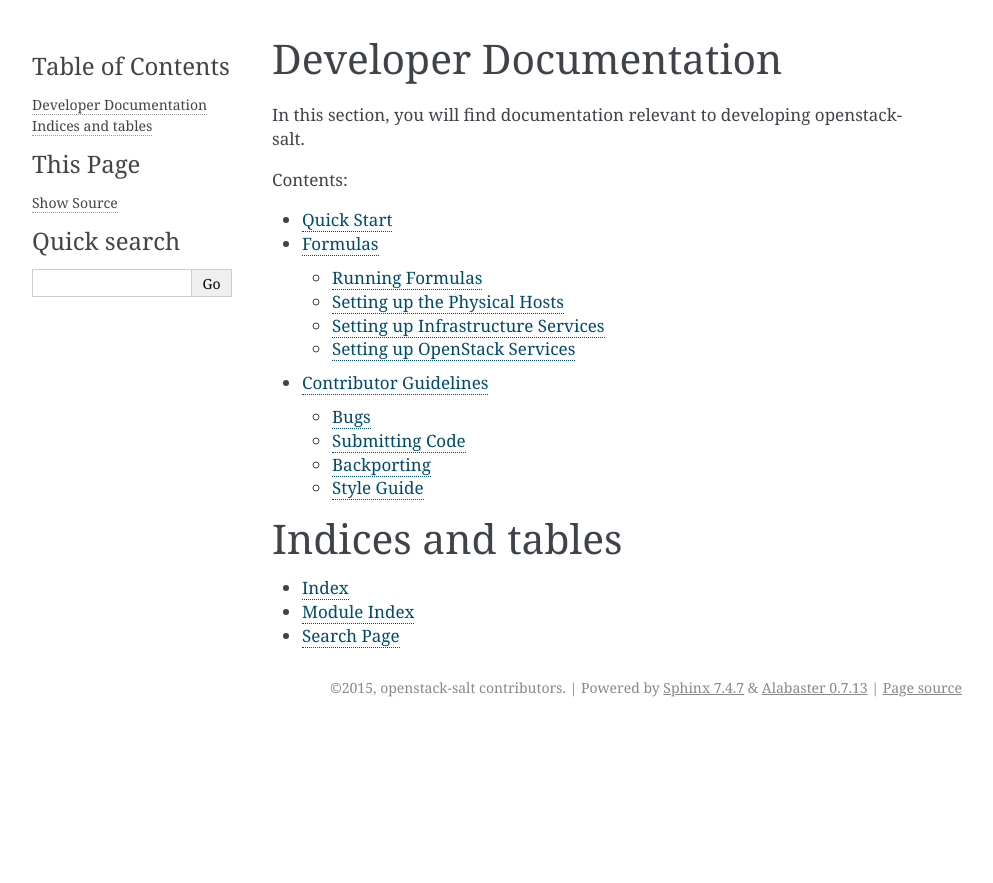
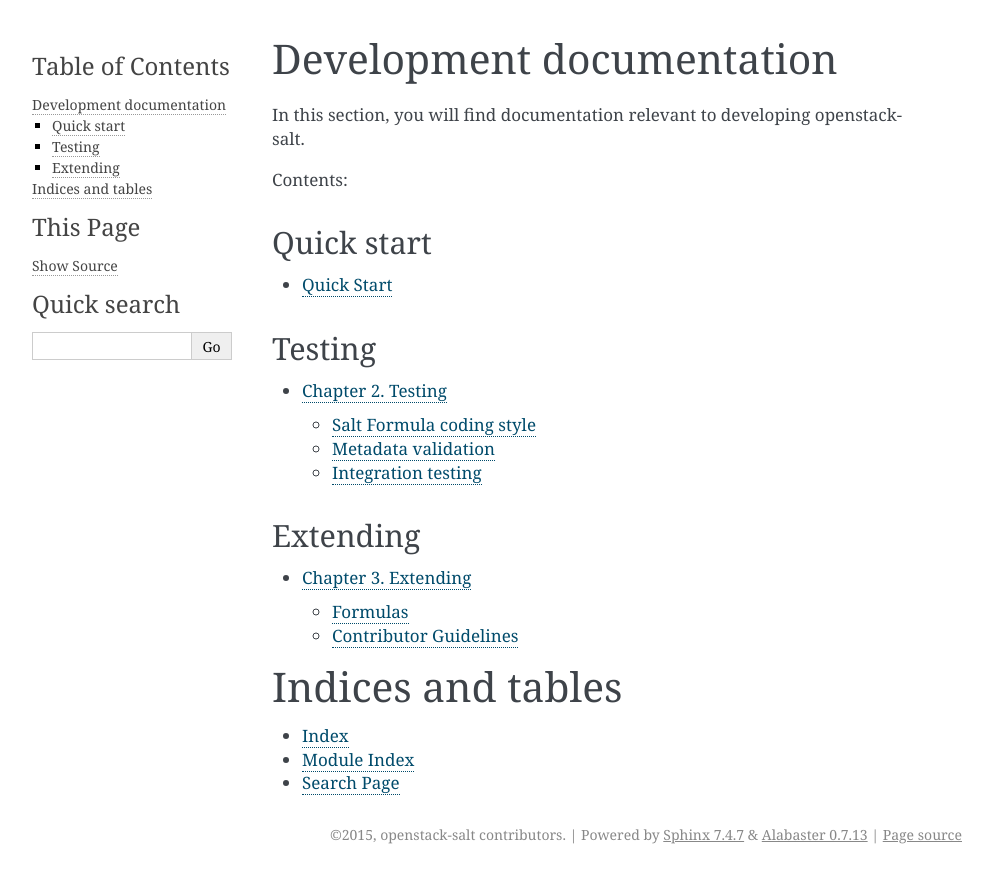
Before and after one commit to openstack-archive/openstack-salt, a Sphinx documentation site: the page built from doc/source/develop/index.rst, in a window 1280 px wide. Shown: the top 883 px of the page, without its empty margins (148-1141 px from the left). Built offline with Sphinx 7.4.7, drawn with Linux system fonts in a browser that asks for light colours; pages that are not in the unit, such as notebooks, are missing from menus.

Commit message:
Development overhaul

```diff
--- a/doc/source/develop/index.rst
+++ b/doc/source/develop/index.rst
@@ -1,17 +1,36 @@
-Developer Documentation
-=======================
+Development documentation
+=============================
 
 In this section, you will find documentation relevant to developing
 openstack-salt.
 
 Contents:
 
+
+Quick start
+^^^^^^^^^^^
+
 .. toctree::
    :maxdepth: 2
 
-   quickstart
-   formulas
-   contribute
+   quickstart.rst
+
+Testing
+^^^^^^^
+
+.. toctree::
+   :maxdepth: 2
+
+   testing.rst
+
+
+Extending
+^^^^^^^^^
+
+.. toctree::
+   :maxdepth: 2
+
+   extending.rst
 
 
 Indices and tables
--- a/doc/source/index.rst
+++ b/doc/source/index.rst
@@ -8,7 +8,7 @@
 Overview
 ========
 
-This project provides Salt configuration templates (formulas) with required metadata (pillars) for installing and operating OpenStack cloud.
+This project provides complete set of Salt configuration templates for installing and operating robust OpenStack cloud deployments.
 
 Contents:
 
--- a/doc/source/install/index.rst
+++ b/doc/source/install/index.rst
@@ -1,5 +1,5 @@
 ==================================
-OpenStack-Salt Installation Manual
+OpenStack-Salt installation manual
 ==================================
 
 `Home <index.html>`_ OpenStack-Salt Installation Manual
--- a/doc/source/operate/index.rst
+++ b/doc/source/operate/index.rst
@@ -1,5 +1,5 @@
 ================================
-OpenStack-Salt Operations Manual
+OpenStack-Salt operations manual
 ================================
 
 `Home <index.html>`_ OpenStack-Salt Operations Manual
--- a/doc/source/operate/overview.rst
+++ b/doc/source/operate/overview.rst
@@ -5,8 +5,6 @@
 
 .. toctree::
 
-   overview-salt.rst
-   overview-security.rst
 
 --------------
 
--- a/doc/source/operate/troubleshoot.rst
+++ b/doc/source/operate/troubleshoot.rst
@@ -1,7 +1,12 @@
+
 ====================================
 Chapter 3. Troubleshooting OpenStack
 ====================================
 
+.. toctree::
+
+   troubleshoot-networking.rst
+
 --------------
 
 .. include:: navigation.txt
```
Also changed, not shown: other parts of doc/source/install/index.rst (+0 -1 lines), doc/source/develop/extending.rst (+13 -0 lines), doc/source/develop/quickstart-heat.rst (added, +72 -0 lines), doc/source/develop/quickstart-vagrant.rst (added, +22 -0 lines), doc/source/develop/testing-coding-style.rst (added, +38 -0 lines), doc/source/develop/testing-integration.rst (added, +66 -0 lines), doc/source/develop/testing-metadata.rst (added, +20 -0 lines), doc/source/develop/testing.rst (added, +14 -0 lines), doc/source/operate/troubleshoot-networking.rst (+8 -0 lines), doc/source/develop/extending-contribute.rst (renamed from doc/source/develop/contribute.rst), doc/source/develop/extending-formulas.rst (renamed from doc/source/develop/formulas.rst).
